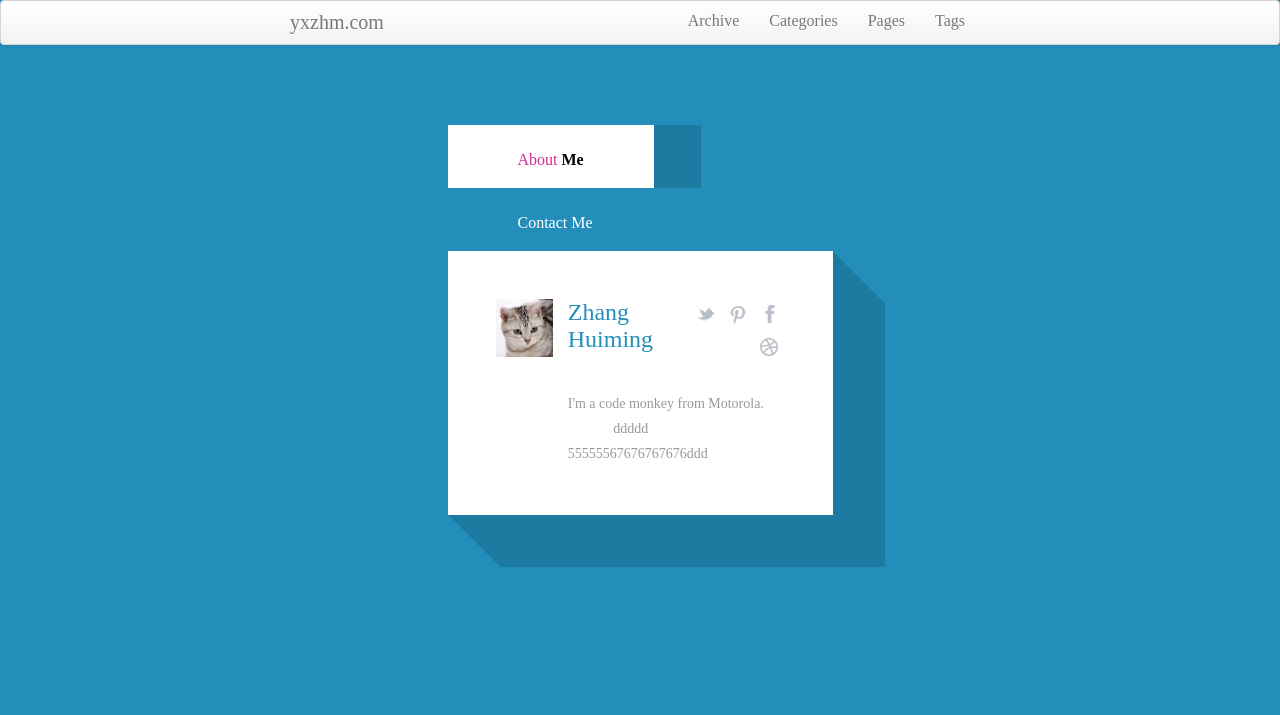
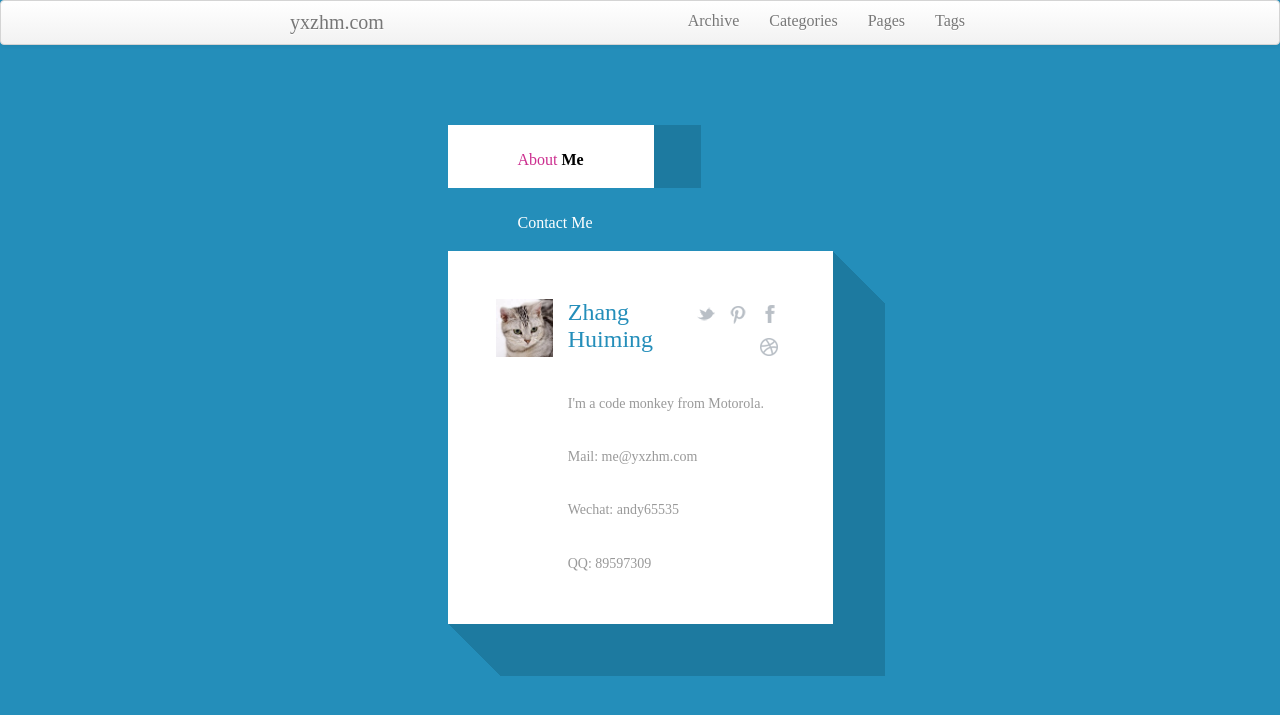
Before and after one commit to yxzhm/yxzhm.github.io, a Jekyll site: the page index.html, which Jekyll copies as it is, in a window 1280 px wide. Shown: the top 715 px of the page. Built offline with Jekyll 4.4.1, drawn with Linux system fonts in a browser that asks for light colours; some web fonts are replaced.

Commit message:
update index

```diff
--- a/index.html
+++ b/index.html
@@ -80,38 +80,40 @@
                                     </ul>
                                 </div>
                                 <div class="clear"> </div>
-                                <p>I'm a code monkey from Motorola. &nbsp;&nbsp;&nbsp;&nbsp;&nbsp;&nbsp;&nbsp;&nbsp;&nbsp;&nbsp;&nbsp;&nbsp;&nbsp;ddddd
-                                    55555567676767676ddd</p>
-                            </div>
-                            <div class="clear"> </div>
-                        </div>
-                    </div>
-                    <div class="tab-1 resp-tab-content" aria-labelledby="tab_item-1">
-                        <div class="facts">
-                            <div class="facts_left">
-                                <img src="/assets/images/1.jpg" alt=" " class="img-responsive" />
-                            </div>
-                            <div class="facts_right">
-                                <div class="facts_right1">
-                                    <h2>Zhang Huiming</h2>
-                                </div>
-                                <div class="facts_right2">
-                                    <ul>
-                                        <li><a href="#" class="facebook"> </a></li>
-                                        <li><a href="#" class="twitter"> </a></li>
-                                        <li><a href="#" class="p"> </a></li>
-                                        <li><a href="#" class="g-plus"> </a></li>
-                                    </ul>
-                                </div>
-                                <div class="clear"> </div>
+                                <p>I'm a code monkey from Motorola.</p>
                                 <p>Mail: me@yxzhm.com</p>
                                 <p>Wechat: andy65535</p>
                                 <p>QQ: 89597309</p>
                             </div>
                             <div class="clear"> </div>
                         </div>
+                    </div>
+                    <!--<div class="tab-1 resp-tab-content" aria-labelledby="tab_item-1">-->
+                        <!--<div class="facts">-->
+                            <!--<div class="facts_left">-->
+                                <!--<img src="/assets/images/1.jpg" alt=" " class="img-responsive" />-->
+                            <!--</div>-->
+                            <!--<div class="facts_right">-->
+                                <!--<div class="facts_right1">-->
+                                    <!--<h2>Zhang Huiming</h2>-->
+                                <!--</div>-->
+                                <!--<div class="facts_right2">-->
+                                    <!--<ul>-->
+                                        <!--<li><a href="#" class="facebook"> </a></li>-->
+                                        <!--<li><a href="#" class="twitter"> </a></li>-->
+                                        <!--<li><a href="#" class="p"> </a></li>-->
+                                        <!--<li><a href="#" class="g-plus"> </a></li>-->
+                                    <!--</ul>-->
+                                <!--</div>-->
+                                <!--<div class="clear"> </div>-->
+                                <!--<p>Mail: me@yxzhm.com</p>-->
+                                <!--<p>Wechat: andy65535</p>-->
+                                <!--<p>QQ: 89597309</p>-->
+                            <!--</div>-->
+                            <!--<div class="clear"> </div>-->
+                        <!--</div>-->
 
-                    </div>
+                    <!--</div>-->
                 </div>
             </div>
         </div>
```
